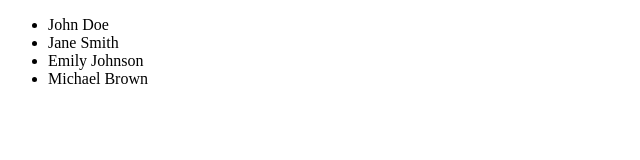
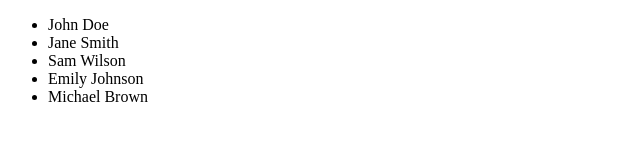
Before and after one commit to Fayaz20/Assignment1, a plain HTML site: page student.html in a window 1280 px wide. Shown: the whole page, without its empty margins (0-640 px from the left). Drawn offline with Linux system fonts and the light colour scheme.

Commit message:
modified

```diff
--- a/student.html
+++ b/student.html
@@ -9,6 +9,7 @@
     <ul>
         <li>John Doe</li>
         <li>Jane Smith</li>
+        <li>Sam Wilson</li>
         <li>Emily Johnson</li>
         <li>Michael Brown</li>
     </ul>
```
